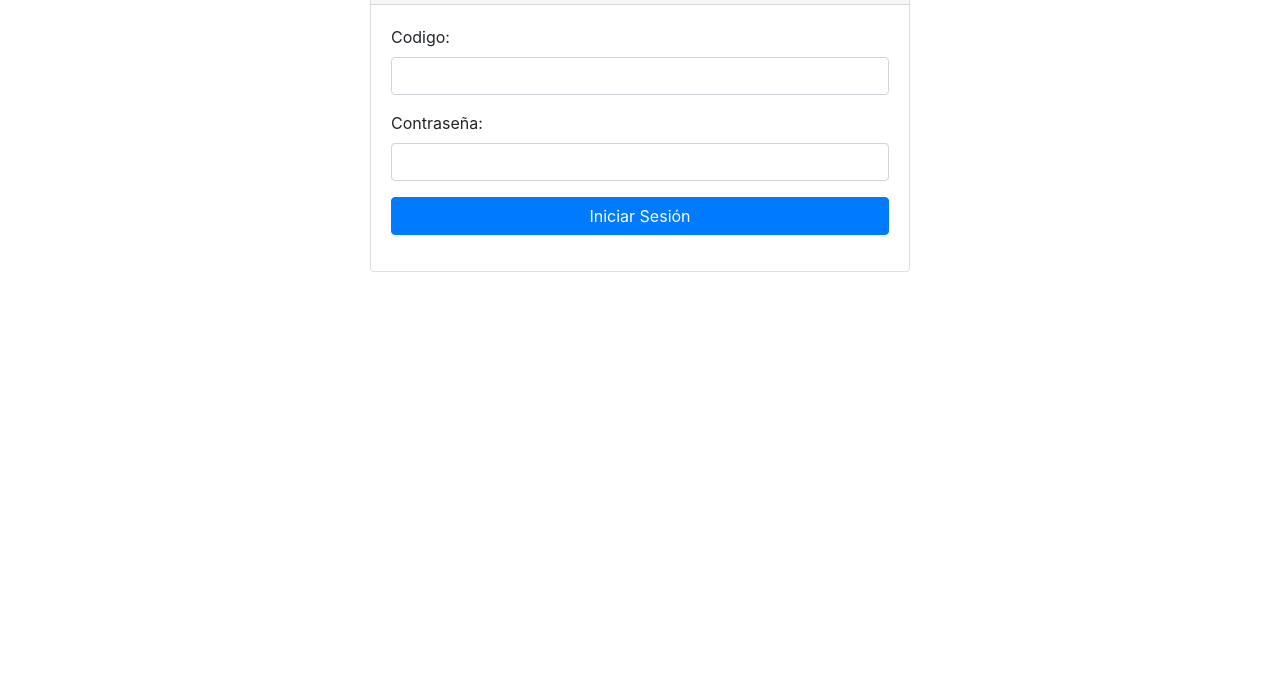
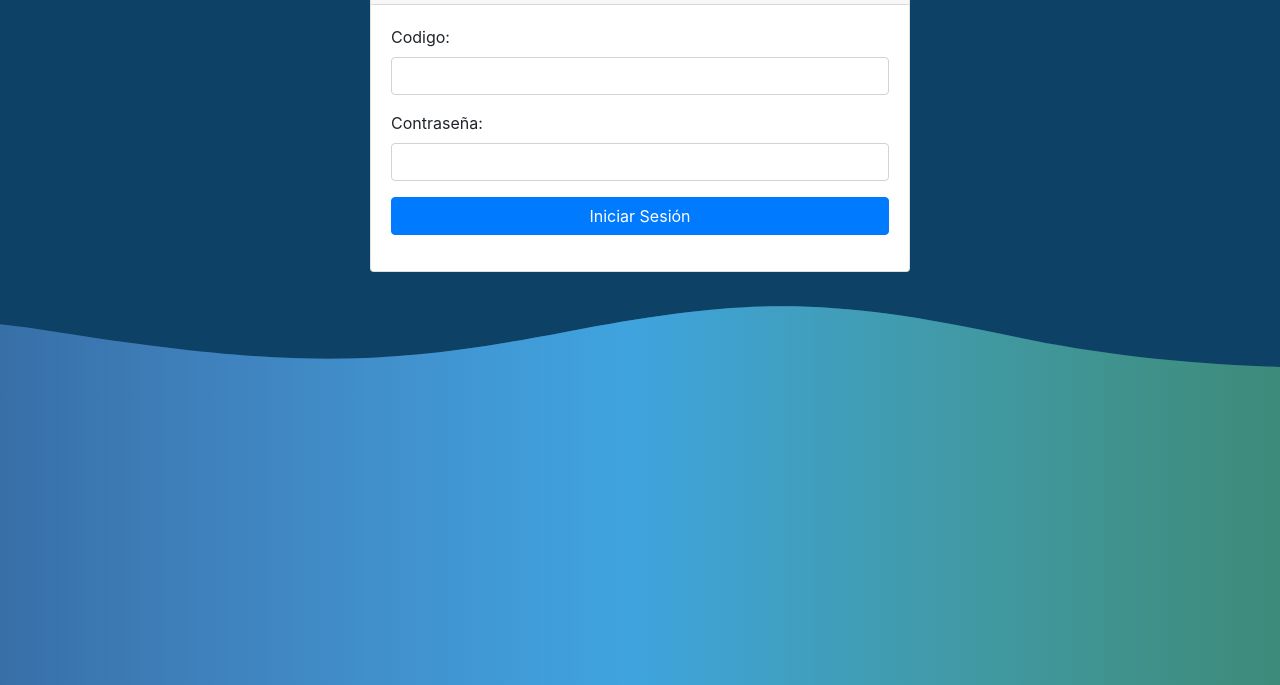
Before and after one commit to gnius-pe/app-biblioteca-web, a plain HTML site: page index.html in a window 1280 px wide. Shown: the part 115-800 px from the top of the page. Drawn offline with nearby package versions, Linux system fonts and the light colour scheme.

Commit message:
login mejorado

```diff
--- a/index.html
+++ b/index.html
@@ -10,9 +10,60 @@
     <script src="https://ajax.googleapis.com/ajax/libs/jquery/3.5.1/jquery.min.js"></script>
     <script src="https://cdnjs.cloudflare.com/ajax/libs/popper.js/1.16.0/umd/popper.min.js"></script>
     <script src="https://maxcdn.bootstrapcdn.com/bootstrap/4.5.2/js/bootstrap.min.js"></script>
+    <link rel="stylesheet" href="/src/css/animacion.css">
 </head>
 
 <body>
+    <svg version="1.1" xmlns="http://www.w3.org/2000/svg"
+          xmlns:xlink="http://www.w3.org/1999/xlink" x="0px" y="0px" width="100%" height="100%" viewBox="0 0 1600 900" preserveAspectRatio="xMidYMax slice">
+          <defs>
+              <linearGradient id="bg">
+                  <stop offset="0%" style="stop-color:rgba(130, 158, 249, 0.06)"></stop>
+                  <stop offset="50%" style="stop-color:rgba(76, 190, 255, 0.6)"></stop>
+                  <stop offset="100%" style="stop-color:rgba(115, 209, 72, 0.2)"></stop>
+              </linearGradient>
+              <path id="wave" fill="url(#bg)" d="M-363.852,502.589c0,0,236.988-41.997,505.475,0
+      s371.981,38.998,575.971,0s293.985-39.278,505.474,5.859s493.475,48.368,716.963-4.995v560.106H-363.852V502.589z" />
+          </defs>
+          <g>
+              <use xlink:href='#wave' opacity=".3">
+                  <animateTransform
+            attributeName="transform"
+            attributeType="XML"
+            type="translate"
+            dur="10s"
+            calcMode="spline"
+            values="270 230; -334 180; 270 230"
+            keyTimes="0; .5; 1"
+            keySplines="0.42, 0, 0.58, 1.0;0.42, 0, 0.58, 1.0"
+            repeatCount="indefinite" />
+              </use>
+              <use xlink:href='#wave' opacity=".6">
+                  <animateTransform
+            attributeName="transform"
+            attributeType="XML"
+            type="translate"
+            dur="8s"
+            calcMode="spline"
+            values="-270 230;243 220;-270 230"
+            keyTimes="0; .6; 1"
+            keySplines="0.42, 0, 0.58, 1.0;0.42, 0, 0.58, 1.0"
+            repeatCount="indefinite" />
+              </use>
+              <use xlink:href='#wave' opacty=".9">
+                  <animateTransform
+            attributeName="transform"
+            attributeType="XML"
+            type="translate"
+            dur="6s"
+            calcMode="spline"
+            values="0 230;-140 200;0 230"
+            keyTimes="0; .4; 1"
+            keySplines="0.42, 0, 0.58, 1.0;0.42, 0, 0.58, 1.0"
+            repeatCount="indefinite" />
+              </use>
+          </g>
+      </svg>
     <div class="container mt-5">
         <div class="row justify-content-center">
             <div class="col-md-6">
@@ -46,6 +97,7 @@
             </div>
         </div>
     </div>
+
 </body>
 
 </html>
--- /dev/null
+++ b/src/css/animacion.css
@@ -0,0 +1,15 @@
+* {
+    padding: 0;
+    margin: 0;
+}
+svg {
+    position: absolute;
+    top: 0;
+    left: 0;
+width: 100%;
+height: 100%;
+    box-sizing: border-box;
+    display: block;
+    background-color: #0e4166;
+background-image: linear-gradient(to bottom, rgba(14, 65, 102, 0.86), #0e4166);
+}
```
